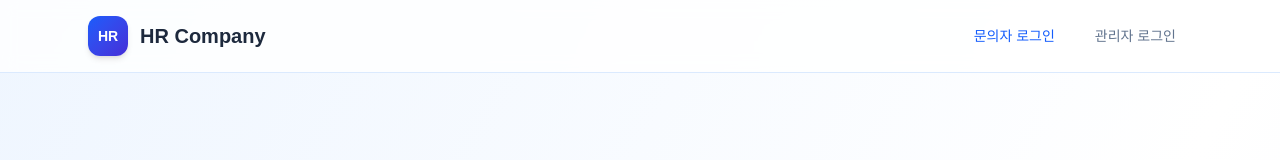
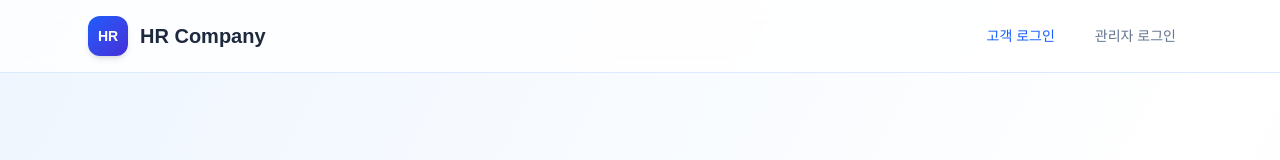
Before and after one commit to theooozy/hrcompany, a Next.js app: page / in a window 1280 px wide. Shown: the top 160 px of the page. Built offline with nearby package versions, Linux system fonts and the light colour scheme; no server answers.

Commit message:
feat: 문의자 로그인 → 고객 로그인 네비게이션 용어 변경 (app/page)

```diff
--- a/app/page.tsx
+++ b/app/page.tsx
@@ -85,7 +85,7 @@ export default function HomePage() {
             </div>
             <span className="text-xl font-bold text-slate-800">HR Company</span>
           </a>
-          <div className="flex items-center gap-2"><a href="/portal/login" className="text-sm font-medium text-blue-600 hover:text-blue-800 transition-colors px-4 py-2 rounded-lg hover:bg-blue-50">문의자 로그인</a><a href="/admin/login" className="text-sm font-medium text-slate-500 hover:text-slate-700 transition-colors px-4 py-2 rounded-lg hover:bg-slate-100">관리자 로그인</a></div>
+          <div className="flex items-center gap-2"><a href="/portal/login" className="text-sm font-medium text-blue-600 hover:text-blue-800 transition-colors px-4 py-2 rounded-lg hover:bg-blue-50">고객 로그인</a><a href="/admin/login" className="text-sm font-medium text-slate-500 hover:text-slate-700 transition-colors px-4 py-2 rounded-lg hover:bg-slate-100">관리자 로그인</a></div>
         </div>
       </header>
 
```
